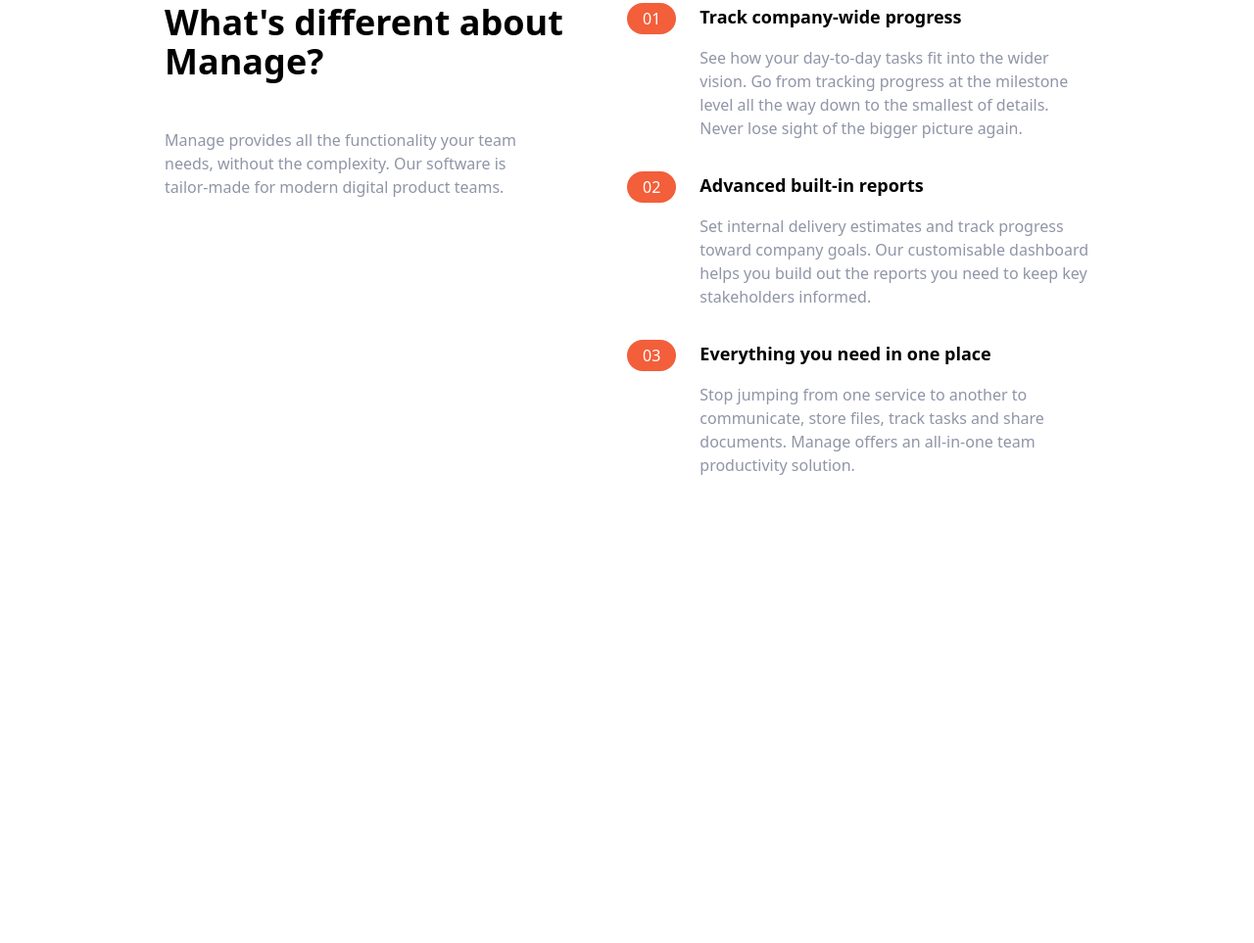
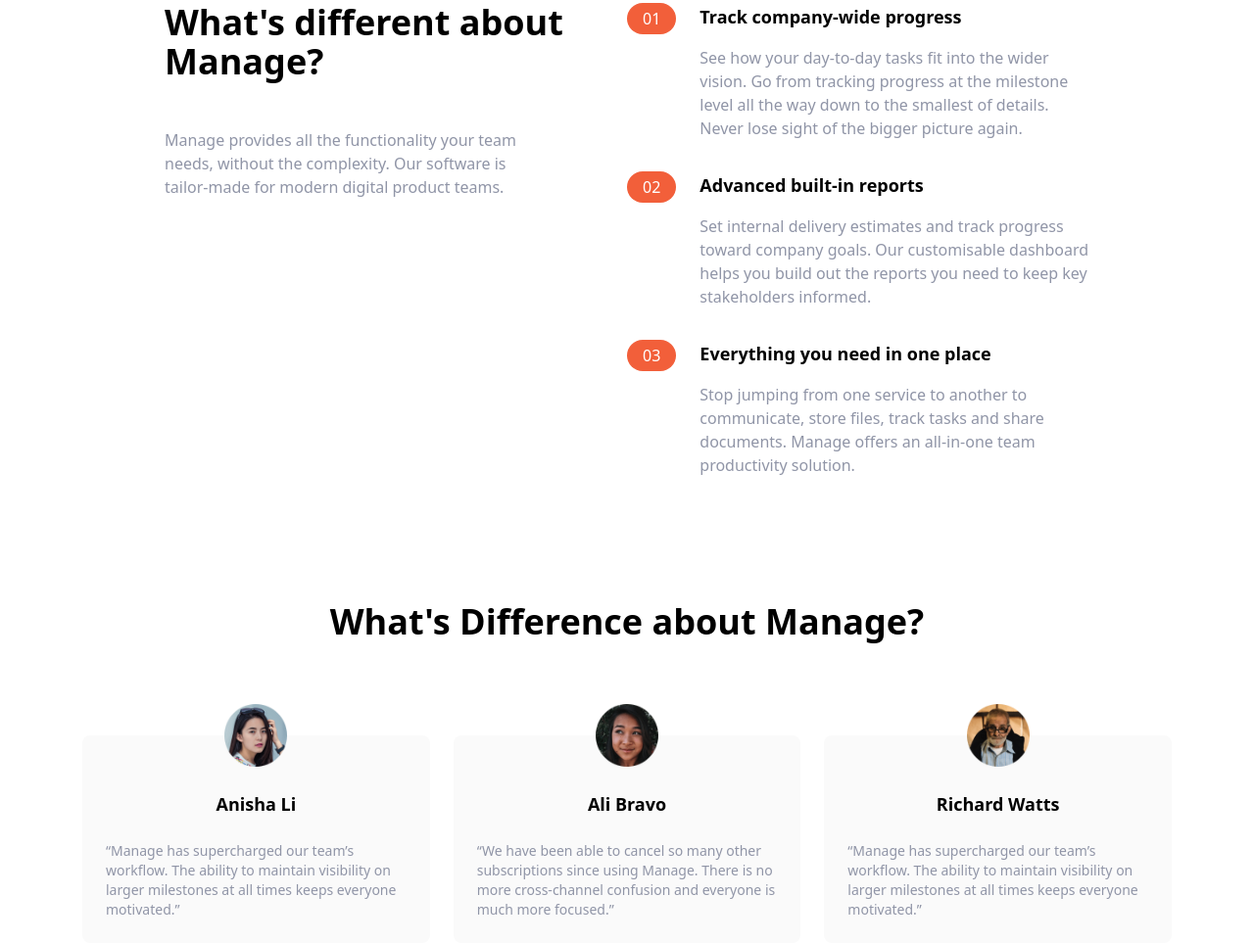
Before and after one commit to SilvesterSpath/tailwind, a website: page index.html in a window 1280 px wide. Shown: the part 653-1616 px from the top of the page at 98% size. Before the commit the page ends 1140 px from the top, so only its background shows below. Drawn offline with Linux system fonts and the light colour scheme.

Commit message:
Testimonials

```diff
--- a/index.html
+++ b/index.html
@@ -169,5 +169,54 @@
         </div>
       </div>
     </section>
+    <!-- Testimonials Section -->
+    <section id="testimonials">
+      <!-- Container to heading and testm blocks-->
+      <div class="max-w-6xl px-5 mx-auto mt-32 text center">
+        <!-- Heading -->
+        <h2 class="text-4xl font-bold text-center">
+          What's Difference about Manage?
+        </h2>
+        <!-- Testimonials container -->
+        <div class="flex flex-col mt-24 md:flex-row md:space-x-6">
+          <!-- Testimonial 1 -->
+          <div
+            class="flex flex-col items-center p-6 space-y-6 rounded-lg bg-veryLightGray md:w-1/3"
+          >
+            <img src="img/avatar-anisha.png" class="w-16 -mt-14" alt="" />
+            <h5 class="text-lg font-bold">Anisha Li</h5>
+            <p class="text-sm text-darkGrayishBlue">
+              “Manage has supercharged our team’s workflow. The ability to
+              maintain visibility on larger milestones at all times keeps
+              everyone motivated.”
+            </p>
+          </div>
+          <!-- Testimonial 2 -->
+          <div
+            class="hidden md:flex flex-col items-center p-6 space-y-6 rounded-lg bg-veryLightGray md:w-1/3"
+          >
+            <img src="img/avatar-ali.png" class="w-16 -mt-14" alt="" />
+            <h5 class="text-lg font-bold">Ali Bravo</h5>
+            <p class="text-sm text-darkGrayishBlue">
+              “We have been able to cancel so many other subscriptions since
+              using Manage. There is no more cross-channel confusion and
+              everyone is much more focused.”
+            </p>
+          </div>
+          <!-- Testimonial 3 -->
+          <div
+            class="hidden md:flex flex-col items-center p-6 space-y-6 rounded-lg bg-veryLightGray md:w-1/3"
+          >
+            <img src="img/avatar-richard.png" class="w-16 -mt-14" alt="" />
+            <h5 class="text-lg font-bold">Richard Watts</h5>
+            <p class="text-sm text-darkGrayishBlue">
+              “Manage has supercharged our team’s workflow. The ability to
+              maintain visibility on larger milestones at all times keeps
+              everyone motivated.”
+            </p>
+          </div>
+        </div>
+      </div>
+    </section>
   </body>
 </html>
```
Also changed, not shown: css/main.css.
